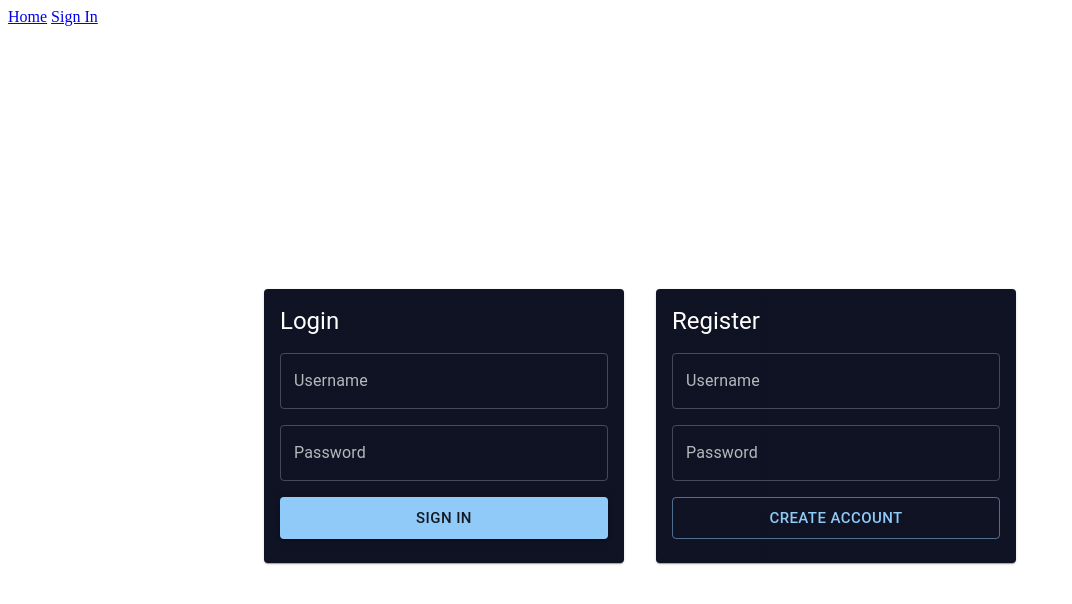
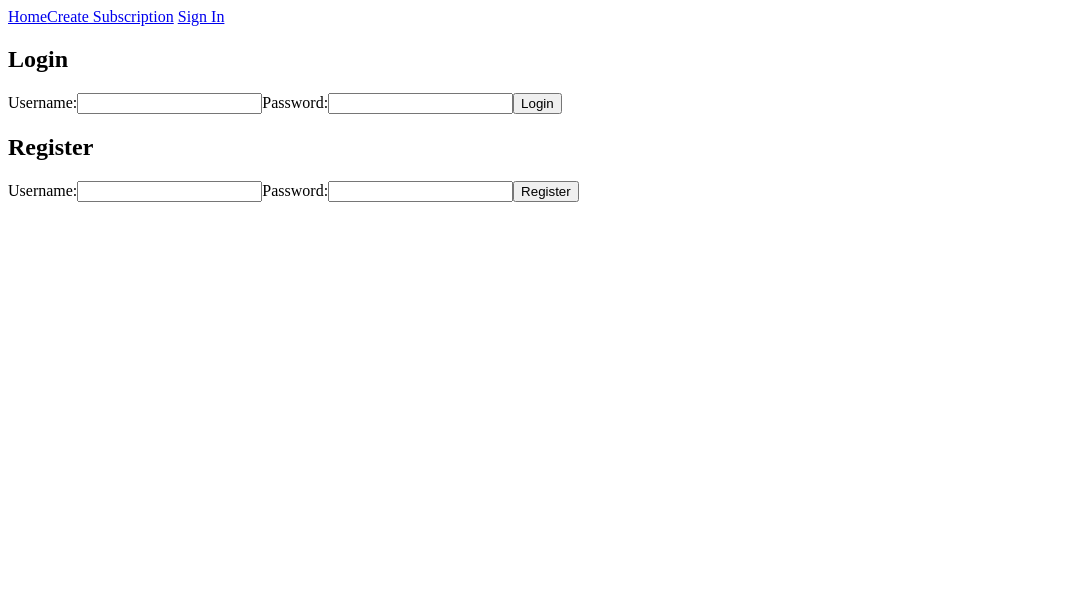
Before and after one commit to Sarthak8707/subscription-manager, a React (Create React App) app in the folder client/: page /auth in a window 1280 px wide. Shown: the top 604 px of the page, without its empty margins (0-1072 px from the left). Built offline with nearby package versions, Linux system fonts and the light colour scheme.

Commit message:
Added Create Subscription page

```diff
--- a/client/src/App.js
+++ b/client/src/App.js
@@ -3,6 +3,7 @@ import {BrowserRouter as Router, Routes, Route} from "react-router-dom";
 import Auth from './pages/Auth';
 import Home from './pages/Home';
 import Navbar from './components/Navbar'
+import CreateSubscription from './pages/CreateSubscription';
 
 
 function App() {
@@ -12,6 +13,7 @@ function App() {
       <Routes>
         <Route path="/" element={<Home />} />
         <Route path="/auth" element={<Auth />} />
+        <Route path="/create-sub" element={<CreateSubscription />} />
       </Routes>
     </Router>
   );
--- a/client/src/components/Navbar.js
+++ b/client/src/components/Navbar.js
@@ -12,8 +12,10 @@ const Navbar = () => {
   return (
     <div>
         <Link to="/">Home</Link>
+        <Link to="/create-sub">Create Subscription</Link>
         {"    "}
         { cookies.access_token ?  <button onClick={signOut}>Sign Out</button> : <Link to="/auth">Sign In</Link>}
+
     </div>
   )
 }
--- a/client/src/pages/Auth.js
+++ b/client/src/pages/Auth.js
@@ -1,115 +1,53 @@
-import React, { useState } from "react";
+import React from 'react'
+import { useState } from 'react'
 import axios from "axios";
-import { useCookies } from "react-cookie";
-import { useNavigate } from "react-router-dom";
-
-import {
-  ThemeProvider,
-  createTheme,
-  Box,
-  Card,
-  CardContent,
-  Typography,
-  TextField,
-  Button,
-  Stack
-} from "@mui/material";
-
-const darkTheme = createTheme({
-  palette: {
-    mode: "dark",
-    primary: {
-      main: "#90caf9",
-    },
-    background: {
-      default: "#0f172a",
-      paper: "#020617",
-    },
-  },
-});
-
+import {useCookies} from "react-cookie";
+import { useNavigate } from 'react-router-dom';
 const Auth = () => {
   return (
-    <ThemeProvider theme={darkTheme}>
-      <Box
-        minHeight="100vh"
-        display="flex"
-        justifyContent="center"
-        alignItems="center"
-      >
-        <Stack
-          direction={{ xs: "column", md: "row" }}
-          spacing={4}
-        >
+    <div>
         <Login />
         <Register />
-        </Stack>
-      </Box>
-    </ThemeProvider>
-  );
-};
+    </div>
+  )
+}
 
-export default Auth;
+export default Auth
 
 const Login = () => {
     const [username, setUsername] = useState("");
     const [password, setPassword] = useState("");
-  const [, setCookies] = useCookies(["access_token"]);
+    const [cookies, setCookies] = useCookies(["access_token"])
     const navigate = useNavigate();
 
-  const onSubmit = async (e) => {
+    const onSubmit = async(e) => {
         e.preventDefault();
-    try {
-      const response = await axios.post(
-        "http://localhost:3001/users/login",
-        { username, password }
-      );
-
+        try{
+            const response = await axios.post("http://localhost:3001/users/login", {username, password});
+            console.log(response.data);
             setCookies("access_token", response.data.token);
             window.localStorage.setItem("userID", response.data.userID);
             navigate("/");
-    } catch (err) {
-      console.error(err);
+
         }
-  };
+        catch(err){
+            console.log(err);
+        }
 
-  return (
-    <Card sx={{ width: 360 }}>
-      <CardContent>
-        <Typography variant="h5" mb={2}>
-          Login
-        </Typography>
-
-        <Box component="form" onSubmit={onSubmit}>
-          <Stack spacing={2}>
-            <TextField
-              label="Username"
-              variant="outlined"
-              fullWidth
-              onChange={(e) => setUsername(e.target.value)}
-            />
-
-            <TextField
-              label="Password"
-              type="password"
-              variant="outlined"
-              fullWidth
-              onChange={(e) => setPassword(e.target.value)}
-            />
-
-            <Button
-              type="submit"
-              variant="contained"
-              size="large"
-            >
-              Sign In
-            </Button>
-          </Stack>
-        </Box>
-      </CardContent>
-    </Card>
-  );
-};
+    }
+    return(
+        <div>
+            <form onSubmit={onSubmit}>
+            <h2>Login</h2>
+            <label htmlFor="username">Username:</label>
+            <input type="text" id="username" onChange={(e) => setUsername(e.target.value)} />
+            <label htmlFor="password">Password:</label>
+            <input type="text" id="password" onChange={(e) => setPassword(e.target.value)} />
+            <button type="submit">Login</button>
+        </form>
+        </div>
+    )
+}
 
 const Register = () => {
     const [username, setUsername] = useState("");
@@ -117,51 +55,24 @@ const Register = () => {
 
     const onSubmit = async (e) => {
         e.preventDefault();
-    try {
-      await axios.post(
-        "http://localhost:3001/users/register",
-        { username, password }
-      );
-      alert("Registration completed! Now login.");
-    } catch (err) {
-      console.error(err);
+        try{
+            await axios.post("http://localhost:3001/users/register", {username, password});
+            alert("Registration completed! Now login")
         }
-  };
-
-  return (
-    <Card sx={{ width: 360 }}>
-      <CardContent>
-        <Typography variant="h5" mb={2}>
-          Register
-        </Typography>
-
-        <Box component="form" onSubmit={onSubmit}>
-          <Stack spacing={2}>
-            <TextField
-              label="Username"
-              variant="outlined"
-              fullWidth
-              onChange={(e) => setUsername(e.target.value)}
-            />
-
-            <TextField
-              label="Password"
-              type="password"
-              variant="outlined"
-              fullWidth
-              onChange={(e) => setPassword(e.target.value)}
-            />
-
-            <Button
-              type="submit"
-              variant="outlined"
-              size="large"
-            >
-              Create Account
-            </Button>
-          </Stack>
-        </Box>
-      </CardContent>
-    </Card>
-  );
-};
+        catch(err){
+            console.log(err)
+        }
+    }
+    return(
+        <div>
+            <form onSubmit={onSubmit}>
+            <h2>Register</h2>
+            <label htmlFor="username">Username:</label>
+            <input type="text" id="username" onChange={(e) => setUsername(e.target.value)} />
+            <label htmlFor="password">Password:</label>
+            <input type="text" id="password" onChange={(e) => setPassword(e.target.value)} />
+            <button type="submit">Register</button>
+        </form>
+        </div>
+    )
+}
--- /dev/null
+++ b/client/src/pages/CreateSubscription.js
@@ -0,0 +1,21 @@
+import React from 'react'
+
+const CreateSubscription = () => {
+  return (
+    <div>
+        <form>
+            <label htmlFor='subname'>Name</label>
+            <input type="text" id="subname" onChange='' />
+            <label htmlFor="cost">Cost</label>
+            <input type="Number" id="cost" onChange='' />
+            <label htmlFor='renewaldate'>Date of Renewal</label>
+            <input type="text" id="renewaldate" onChange='' />
+            <label htmlFor='tag'>Tag</label>
+            <input type="text" id="tag" onChange='' />
+
+        </form>
+    </div>
+  )
+}
+
+export default CreateSubscription
--- a/client/src/pages/Home.js
+++ b/client/src/pages/Home.js
@@ -32,6 +32,8 @@ const Home = () => {
             </div>
         ))}
 
+       {/* // <NewSub /> */}
+
 
     </div>
   )
```
Also changed, not shown: 1 other file (tests, documents, lock files or other folders). Lines whose indentation alone changed are shown as unchanged.
